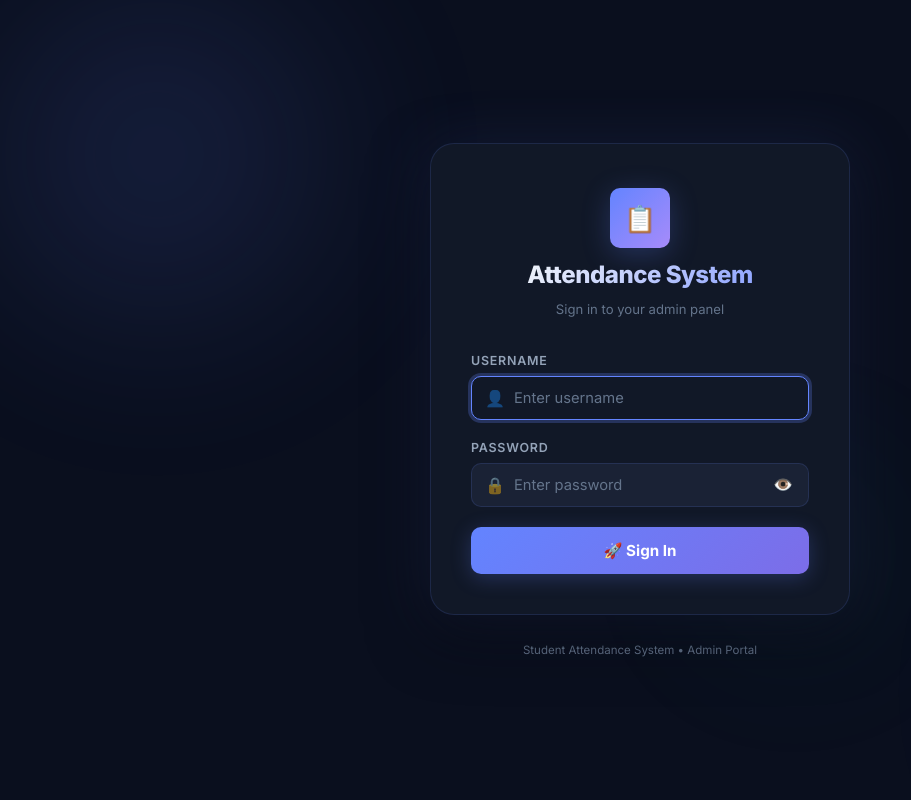
After one commit to PawanKumar330/attendance-system, a Flask app: page /login in a window 1280 px wide. The commit adds this page. Shown: the whole page, without its empty margins (0-911 px from the left). Run offline with Flask 3, Linux system fonts and the light colour scheme.

Commit message:
Describe what you changed here

```diff
--- a/app.py
+++ b/app.py
@@ -24,7 +24,7 @@
            writes "P" or "A" in the corresponding row of the new col.
 ============================================================
 """
-import os
+import functools
 import json
 import logging
 import os
@@ -33,7 +33,10 @@ from datetime import datetime
 from typing import Any
 
 import gspread
-from flask import Flask, jsonify, render_template, request
+from flask import (
+    Flask, jsonify, redirect, render_template,
+    request, session, url_for,
+)
 from oauth2client.service_account import ServiceAccountCredentials
 
 # ---------------------------------------------------------------------------
@@ -50,6 +53,22 @@ logger = logging.getLogger("attendance_system")
 # Flask Application Initialisation
 # ---------------------------------------------------------------------------
 app = Flask(__name__)
+
+# ---------------------------------------------------------------------------
+# Auth Configuration
+# ---------------------------------------------------------------------------
+# SECRET_KEY is required for Flask sessions (signing cookies).
+# Set it as an env var in production. A hard-coded fallback is fine for local
+# dev but MUST be overridden on Render / any public deployment.
+app.secret_key = os.environ.get(
+    "SECRET_KEY",
+    "change-me-in-production-please-set-SECRET_KEY-env-var",
+)
+
+# Admin credentials — set ADMIN_USERNAME and ADMIN_PASSWORD as env vars.
+# Defaults are only for local development convenience.
+ADMIN_USERNAME: str = os.environ.get("ADMIN_USERNAME", "admin")
+ADMIN_PASSWORD: str = os.environ.get("ADMIN_PASSWORD", "admin123")
 
 # ---------------------------------------------------------------------------
 # Google Sheets Configuration
@@ -239,10 +258,55 @@ def _parse_date_cell(cell_value: str) -> datetime | None:
 
 
 # ---------------------------------------------------------------------------
+# Auth: login_required decorator
+# ---------------------------------------------------------------------------
+
+def login_required(f):
+    """Redirects unauthenticated requests to the login page."""
+    @functools.wraps(f)
+    def decorated(*args, **kwargs):
+        if not session.get("logged_in"):
+            return redirect(url_for("login"))
+        return f(*args, **kwargs)
+    return decorated
+
+
+# ---------------------------------------------------------------------------
+# Auth Routes: GET|POST /login  and  GET /logout
+# ---------------------------------------------------------------------------
+
+@app.route("/login", methods=["GET", "POST"])
+def login():
+    """Renders login form (GET) and validates credentials (POST)."""
+    error: str | None = None
+    if request.method == "POST":
+        username = request.form.get("username", "").strip()
+        password = request.form.get("password", "").strip()
+        if username == ADMIN_USERNAME and password == ADMIN_PASSWORD:
+            session["logged_in"] = True
+            session["username"] = username
+            logger.info("Admin '%s' logged in.", username)
+            return redirect(url_for("index"))
+        error = "Invalid username or password. Please try again."
+        logger.warning("Failed login attempt for username '%s'.", username)
+    return render_template("login.html", error=error)
+
+
+@app.route("/logout")
+def logout():
+    """Clears the session and redirects to the login page."""
+    username = session.get("username", "unknown")
+    session.clear()
+    logger.info("Admin '%s' logged out.", username)
+    return redirect(url_for("login"))
+
+
+# ---------------------------------------------------------------------------
 # API Endpoint: GET /api/students
 # ---------------------------------------------------------------------------
 
 @app.route("/api/students", methods=["GET"])
+@login_required
 def get_students() -> Any:
     """
     Reads all student records from the spreadsheet (Row 3 downwards) and
@@ -300,6 +364,7 @@ def get_students() -> Any:
 # ---------------------------------------------------------------------------
 
 @app.route("/api/attendance", methods=["POST"])
+@login_required
 def submit_attendance() -> Any:
     """
     Accepts attendance data and writes it into the sheet.
@@ -467,9 +532,10 @@ def submit_attendance() -> Any:
 # ---------------------------------------------------------------------------
 
 @app.route("/")
+@login_required
 def index():
     """Serves the main attendance dashboard."""
-    return render_template("index.html")
+    return render_template("index.html", username=session.get("username", "Admin"))
 
 
 # ---------------------------------------------------------------------------
--- /dev/null
+++ b/templates/login.html
@@ -0,0 +1,395 @@
+<!DOCTYPE html>
+<html lang="en">
+<head>
+  <meta charset="UTF-8" />
+  <meta name="viewport" content="width=device-width, initial-scale=1.0" />
+  <title>Admin Login — Attendance System</title>
+  <meta name="description" content="Secure admin login for the Student Attendance System." />
+  <link rel="preconnect" href="https://fonts.googleapis.com" />
+  <link rel="preconnect" href="https://fonts.gstatic.com" crossorigin />
+  <link href="https://fonts.googleapis.com/css2?family=Inter:wght@400;500;600;700;800&display=swap" rel="stylesheet" />
+
+  <style>
+    /* ── Reset & tokens ──────────────────────────────────────────── */
+    *, *::before, *::after { box-sizing: border-box; margin: 0; padding: 0; }
+
+    :root {
+      --color-bg:            #0a0f1e;
+      --color-bg-card:       #111827;
+      --color-bg-surface:    #1a2235;
+      --color-border:        rgba(99,132,255,0.15);
+      --color-border-strong: rgba(99,132,255,0.3);
+      --color-primary:       #6384ff;
+      --color-primary-light: #8fa4ff;
+      --color-primary-glow:  rgba(99,132,255,0.25);
+      --color-accent:        #a78bfa;
+      --color-success:       #34d399;
+      --color-error:         #f87171;
+      --color-error-bg:      rgba(248,113,113,0.08);
+      --color-error-border:  rgba(248,113,113,0.3);
+      --color-text-primary:  #f1f5f9;
+      --color-text-secondary:#94a3b8;
+      --color-text-muted:    #64748b;
+      --font-sans:           'Inter', system-ui, sans-serif;
+      --radius-sm:           6px;
+      --radius-md:           10px;
+      --radius-lg:           16px;
+      --radius-xl:           24px;
+      --radius-full:         9999px;
+      --transition-fast:     0.15s ease;
+      --transition-normal:   0.25s ease;
+      --shadow-glow:         0 0 60px rgba(99,132,255,0.12), 0 20px 60px rgba(0,0,0,0.5);
+    }
+
+    html, body {
+      height: 100%;
+      font-family: var(--font-sans);
+      background: var(--color-bg);
+      color: var(--color-text-primary);
+      -webkit-font-smoothing: antialiased;
+    }
+
+    /* ── Animated background ─────────────────────────────────────── */
+    .bg-orbs {
+      position: fixed;
+      inset: 0;
+      pointer-events: none;
+      overflow: hidden;
+      z-index: 0;
+    }
+    .bg-orb {
+      position: absolute;
+      border-radius: 50%;
+      filter: blur(80px);
+      opacity: 0.18;
+      animation: orb-drift 18s ease-in-out infinite alternate;
+    }
+    .bg-orb-1 {
+      width: 500px; height: 500px;
+      background: radial-gradient(circle, #6384ff, transparent 70%);
+      top: -100px; left: -100px;
+      animation-duration: 20s;
+    }
+    .bg-orb-2 {
+      width: 400px; height: 400px;
+      background: radial-gradient(circle, #a78bfa, transparent 70%);
+      bottom: -80px; right: -80px;
+      animation-duration: 16s;
+      animation-direction: alternate-reverse;
+    }
+    .bg-orb-3 {
+      width: 300px; height: 300px;
+      background: radial-gradient(circle, #34d399, transparent 70%);
+      top: 50%; left: 50%;
+      transform: translate(-50%, -50%);
+      animation-duration: 24s;
+      opacity: 0.08;
+    }
+    @keyframes orb-drift {
+      from { transform: translate(0, 0) scale(1); }
+      to   { transform: translate(30px, 20px) scale(1.05); }
+    }
+
+    /* ── Page layout ─────────────────────────────────────────────── */
+    .page {
+      position: relative;
+      z-index: 1;
+      min-height: 100vh;
+      display: flex;
+      flex-direction: column;
+      align-items: center;
+      justify-content: center;
+      padding: 24px;
+    }
+
+    /* ── Login card ──────────────────────────────────────────────── */
+    .login-card {
+      width: 100%;
+      max-width: 420px;
+      background: var(--color-bg-card);
+      border: 1px solid var(--color-border);
+      border-radius: var(--radius-xl);
+      padding: 44px 40px 40px;
+      box-shadow: var(--shadow-glow);
+      animation: card-in 0.5s cubic-bezier(0.34, 1.56, 0.64, 1) both;
+    }
+    @keyframes card-in {
+      from { opacity: 0; transform: translateY(24px) scale(0.97); }
+      to   { opacity: 1; transform: translateY(0) scale(1); }
+    }
+
+    /* ── Brand / header ──────────────────────────────────────────── */
+    .brand {
+      display: flex;
+      flex-direction: column;
+      align-items: center;
+      gap: 12px;
+      margin-bottom: 36px;
+    }
+    .brand-icon {
+      width: 60px; height: 60px;
+      border-radius: var(--radius-md);
+      background: linear-gradient(135deg, var(--color-primary), var(--color-accent));
+      display: flex;
+      align-items: center;
+      justify-content: center;
+      font-size: 26px;
+      box-shadow: 0 6px 28px var(--color-primary-glow);
+    }
+    .brand-title {
+      font-size: 1.5rem;
+      font-weight: 800;
+      letter-spacing: -0.02em;
+      background: linear-gradient(135deg, var(--color-text-primary) 0%, var(--color-primary-light) 100%);
+      -webkit-background-clip: text;
+      -webkit-text-fill-color: transparent;
+      background-clip: text;
+      text-align: center;
+    }
+    .brand-subtitle {
+      font-size: 0.82rem;
+      color: var(--color-text-muted);
+      text-align: center;
+    }
+
+    /* ── Form ────────────────────────────────────────────────────── */
+    .form-group {
+      margin-bottom: 20px;
+    }
+    .form-label {
+      display: block;
+      font-size: 0.78rem;
+      font-weight: 600;
+      color: var(--color-text-secondary);
+      text-transform: uppercase;
+      letter-spacing: 0.06em;
+      margin-bottom: 8px;
+    }
+    .input-wrapper {
+      position: relative;
+    }
+    .input-icon {
+      position: absolute;
+      left: 14px;
+      top: 50%;
+      transform: translateY(-50%);
+      font-size: 1rem;
+      pointer-events: none;
+      opacity: 0.5;
+    }
+    .form-input {
+      width: 100%;
+      background: var(--color-bg-surface);
+      border: 1.5px solid var(--color-border);
+      border-radius: var(--radius-md);
+      padding: 12px 14px 12px 42px;
+      font-family: var(--font-sans);
+      font-size: 0.92rem;
+      color: var(--color-text-primary);
+      outline: none;
+      transition:
+        border-color var(--transition-fast),
+        box-shadow var(--transition-fast),
+        background var(--transition-fast);
+      -webkit-autofill: none;
+    }
+    .form-input::placeholder { color: var(--color-text-muted); }
+    .form-input:focus {
+      border-color: var(--color-primary);
+      background: var(--color-bg-card);
+      box-shadow: 0 0 0 3px var(--color-primary-glow);
+    }
+
+    /* show/hide password toggle */
+    .toggle-pw {
+      position: absolute;
+      right: 12px;
+      top: 50%;
+      transform: translateY(-50%);
+      background: none;
+      border: none;
+      color: var(--color-text-muted);
+      cursor: pointer;
+      font-size: 1rem;
+      padding: 4px;
+      line-height: 1;
+      transition: color var(--transition-fast);
+    }
+    .toggle-pw:hover { color: var(--color-text-primary); }
+
+    /* ── Error banner ────────────────────────────────────────────── */
+    .error-banner {
+      display: flex;
+      align-items: center;
+      gap: 10px;
+      background: var(--color-error-bg);
+      border: 1px solid var(--color-error-border);
+      border-radius: var(--radius-md);
+      padding: 12px 14px;
+      margin-bottom: 22px;
+      font-size: 0.82rem;
+      color: var(--color-error);
+      animation: shake 0.4s ease;
+    }
+    @keyframes shake {
+      0%,100%{ transform: translateX(0); }
+      20%    { transform: translateX(-6px); }
+      40%    { transform: translateX(6px); }
+      60%    { transform: translateX(-4px); }
+      80%    { transform: translateX(4px); }
+    }
+
+    /* ── Submit button ───────────────────────────────────────────── */
+    .btn-login {
+      width: 100%;
+      padding: 14px;
+      border: none;
+      border-radius: var(--radius-md);
+      background: linear-gradient(135deg, var(--color-primary), #7c6de8);
+      color: #fff;
+      font-family: var(--font-sans);
+      font-size: 0.95rem;
+      font-weight: 700;
+      cursor: pointer;
+      box-shadow: 0 4px 20px var(--color-primary-glow);
+      transition:
+        background var(--transition-fast),
+        box-shadow var(--transition-fast),
+        transform var(--transition-fast);
+      display: flex;
+      align-items: center;
+      justify-content: center;
+      gap: 8px;
+      margin-top: 8px;
+    }
+    .btn-login:hover {
+      background: linear-gradient(135deg, var(--color-primary-light), #9c8df5);
+      box-shadow: 0 6px 28px rgba(99,132,255,0.4);
+      transform: translateY(-1px);
+    }
+    .btn-login:active { transform: translateY(0); }
+
+    /* spinner inside button */
+    .btn-spinner {
+      width: 16px; height: 16px;
+      border: 2px solid rgba(255,255,255,0.3);
+      border-top-color: #fff;
+      border-radius: 50%;
+      animation: spin 0.7s linear infinite;
+      display: none;
+    }
+    @keyframes spin { to { transform: rotate(360deg); } }
+
+    /* ── Footer ──────────────────────────────────────────────────── */
+    .login-footer {
+      margin-top: 28px;
+      text-align: center;
+      font-size: 0.72rem;
+      color: var(--color-text-muted);
+    }
+  </style>
+</head>
+<body>
+
+  <div class="bg-orbs" aria-hidden="true">
+    <div class="bg-orb bg-orb-1"></div>
+    <div class="bg-orb bg-orb-2"></div>
+    <div class="bg-orb bg-orb-3"></div>
+  </div>
+
+  <main class="page">
+    <div class="login-card" role="main">
+
+      <!-- Brand -->
+      <div class="brand">
+        <div class="brand-icon" aria-hidden="true">📋</div>
+        <h1 class="brand-title">Attendance System</h1>
+        <p class="brand-subtitle">Sign in to your admin panel</p>
+      </div>
+
+      <!-- Error banner (shown on failed login) -->
+      {% if error %}
+      <div class="error-banner" role="alert">
+        <span aria-hidden="true">⚠️</span>
+        <span>{{ error }}</span>
+      </div>
+      {% endif %}
+
+      <!-- Login form -->
+      <form id="login-form" method="POST" action="/login" novalidate>
+
+        <div class="form-group">
+          <label class="form-label" for="username">Username</label>
+          <div class="input-wrapper">
+            <span class="input-icon" aria-hidden="true">👤</span>
+            <input
+              type="text"
+              id="username"
+              name="username"
+              class="form-input"
+              placeholder="Enter username"
+              autocomplete="username"
+              required
+              autofocus
+            />
+          </div>
+        </div>
+
+        <div class="form-group">
+          <label class="form-label" for="password">Password</label>
+          <div class="input-wrapper">
+            <span class="input-icon" aria-hidden="true">🔒</span>
+            <input
+              type="password"
+              id="password"
+              name="password"
+              class="form-input"
+              placeholder="Enter password"
+              autocomplete="current-password"
+              required
+            />
+            <button
+              type="button"
+              class="toggle-pw"
+              id="toggle-pw-btn"
+              aria-label="Toggle password visibility"
+            >👁️</button>
+          </div>
+        </div>
+
+        <button type="submit" class="btn-login" id="login-btn">
+          <div class="btn-spinner" id="btn-spinner" aria-hidden="true"></div>
+          <span id="btn-text">🚀 Sign In</span>
+        </button>
+
+      </form>
+    </div>
+
+    <footer class="login-footer">
+      Student Attendance System &bull; Admin Portal
+    </footer>
+  </main>
+
+  <script>
+    // Toggle password visibility
+    const pwInput = document.getElementById('password');
+    const toggleBtn = document.getElementById('toggle-pw-btn');
+    toggleBtn.addEventListener('click', () => {
+      const isHidden = pwInput.type === 'password';
+      pwInput.type = isHidden ? 'text' : 'password';
+      toggleBtn.textContent = isHidden ? '🙈' : '👁️';
+    });
+
+    // Show spinner on submit
+    document.getElementById('login-form').addEventListener('submit', () => {
+      const btn     = document.getElementById('login-btn');
+      const spinner = document.getElementById('btn-spinner');
+      const text    = document.getElementById('btn-text');
+      btn.disabled  = true;
+      spinner.style.display = 'block';
+      text.textContent = 'Signing in…';
+    });
+  </script>
+
+</body>
+</html>
```
Also changed, not shown: templates/index.html (+29 -0 lines), 1 other file.
